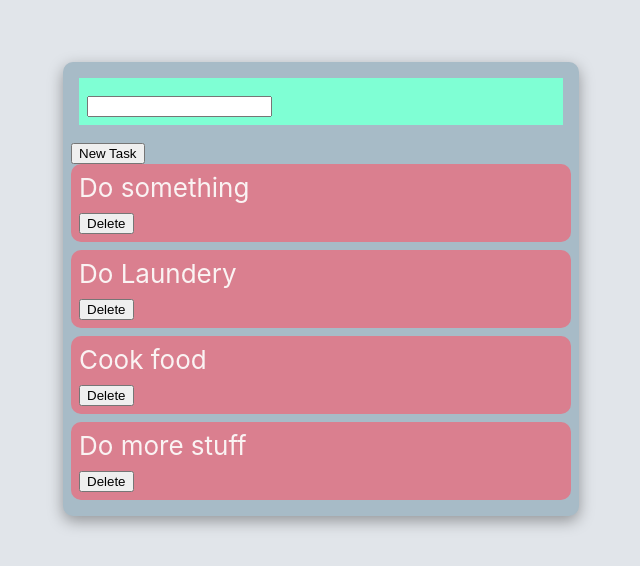
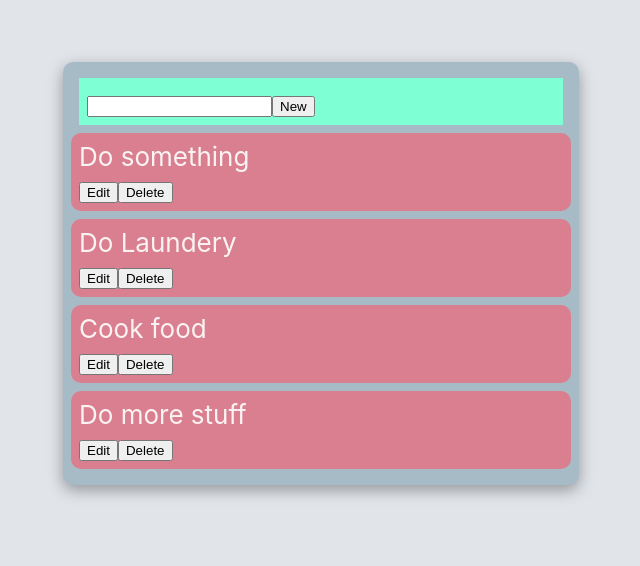
Before and after one commit to imrineeman/tasks-app-crud, a React (Create React App) app in the folder frontend/: page / in a window 1280 px wide. Shown: the part 178-744 px from the top of the page, without its empty margins (319-959 px from the left). Built offline with nearby package versions, Linux system fonts and the light colour scheme; no server answers.

Commit message:
New task button in filter component

```diff
--- a/frontend/src/components/ContainerCard.jsx
+++ b/frontend/src/components/ContainerCard.jsx
@@ -31,6 +31,13 @@ const ContainerCard = () => {
     setData(data.concat(res.data));
   };
 
+  const updateTask = async (taskData) => {
+    const res = await taskService.update(taskData);
+    setData(data.map((task) => {
+      res.data.taskId === task.taskId ? res.data.taskId : task;
+    }));
+  };
+
   const deleteTask = async (taskId) => {
     const res = await taskService.remove(taskId);
     const newData = data.filter((task) => task.taskId !== taskId);
@@ -46,13 +53,8 @@ const ContainerCard = () => {
     <div className="ContainerCard">
       <Filter
         handleChange={handleSerachbarChange}
+        handleClick={handleNewTaskClick}
       />
-      <button
-        type="button"
-        onClick={handleNewTaskClick}
-      >
-        New Task
-      </button>
       {formVisible
         ? (
           <TaskForm
@@ -67,6 +69,7 @@ const ContainerCard = () => {
             description={task.description}
             taskId={task.taskId}
             handleDelete={deleteTask}
+            handleUpdate={updateTask}
           />
         ))}
       </div>
--- a/frontend/src/components/Filter.jsx
+++ b/frontend/src/components/Filter.jsx
@@ -1,8 +1,9 @@
 import React from 'react';
 
-const Filter = ({ handleChange }) => (
+const Filter = ({ handleChange, handleClick }) => (
   <div className="Filter">
     <input onChange={handleChange} />
+    <button onClick={handleClick}> New </button>
   </div>
 );
 
--- a/frontend/src/components/TaskCard.jsx
+++ b/frontend/src/components/TaskCard.jsx
@@ -1,22 +1,45 @@
 import React, { useState } from 'react';
+import TaskForm from './TaskForm';
 
 const TaskCard = ({
-  name, description, labels, taskId, handleDelete,
+  name, description, labels, taskId, handleDelete, handleUpdate,
 }) => {
   const [showMore, setShowMore] = useState(false);
-  const [configMode, setConfigMode] = useState(false);
+  const [editMode, setEditMode] = useState(false);
 
-  const toggleCard = () => {
+  const toggleShowMore = () => {
     showMore ? setShowMore(false) : setShowMore(true);
   };
+
+  const toggleEditMode = () => {
+    editMode ? setEditMode(false) : setEditMode(true);
+  };
+
   return (
+    <div>
+      {editMode ? (
+        <TaskForm
+          name={name}
+          description={description}
+          labels={labels}
+          taskId={taskId}
+          handleClick={toggleEditMode}
+          handleSubmit={handleUpdate}
+        />
+      )
+        : (
           <div
             className="TaskCard"
-      onClick={toggleCard}
+            onClick={toggleShowMore}
           >
             <header>
               {name}
             </header>
+            <button
+              onClick={toggleEditMode}
+            >
+              Edit
+            </button>
             <button
               type="button"
               onClick={() => handleDelete(taskId)}
@@ -30,6 +53,8 @@ const TaskCard = ({
                 </div>
               ) : null}
           </div>
+        ) }
+    </div>
   );
 };
 
--- a/frontend/src/components/TaskForm.jsx
+++ b/frontend/src/components/TaskForm.jsx
@@ -1,25 +1,41 @@
 import React, { useState } from 'react';
 
-const TaskForm = (props) => {
-  const [taskName, setTaskName] = useState(props.name);
-  const [taskDescription, setTaskDescription] = useState(props.taskDescription);
+const TaskForm = ({
+  name, description, taskId, handleSubmit, handleClick,
+}) => {
+  const [taskName, setTaskName] = useState(name || '');
+  const [taskDescription, setTaskDescription] = useState(description || '');
   // const [taskLabels, setTaskLabels] = useState(props.taskLabels);
 
   const handleNameChange = ({ target }) => setTaskName(target.value);
   const handleDescriptionChange = ({ target }) => setTaskDescription(target.value);
 
+  const omitClick = (e) => {
+    e.stopPropagation();
+  };
   return (
-    <div className="TaskCard">
+    <div
+      className="TaskCard"
+      onClick={handleClick || null}
+    >
       <form>
-        <input onChange={handleNameChange} />
-        <input onChange={handleDescriptionChange} />
+        <input
+          value={taskName}
+          onChange={handleNameChange}
+          onClick={omitClick}
+        />
+        <input
+          value={taskDescription}
+          onChange={handleDescriptionChange}
+          onClick={omitClick}
+        />
         <button
           type="button"
-          onClick={() => props.handleSubmit({
+          onClick={() => handleSubmit({
             name: taskName,
             description: taskDescription,
             labels: '',
-          })}
+          }, taskId || null)}
         >
           Submit
         </button>
```
Lines whose indentation alone changed are shown as unchanged.
